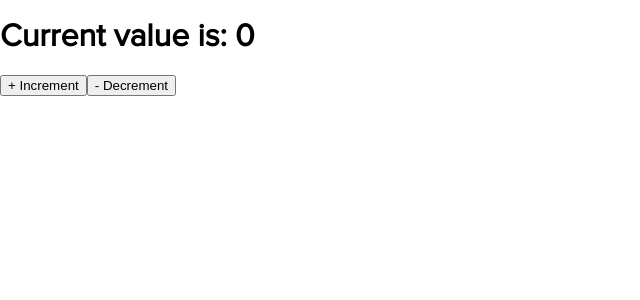
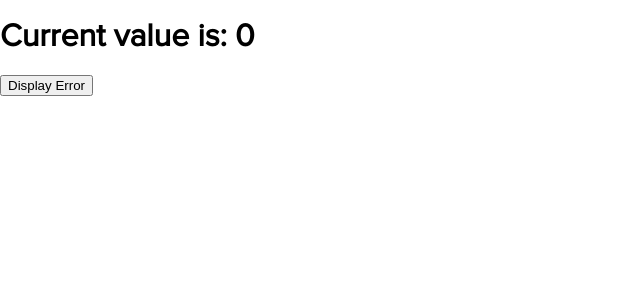
Before and after one commit to llauderesv/react-starter-kit, a React app: page /#/ in a window 1280 px wide. Shown: the top 300 px of the page, without its empty margins (0-640 px from the left). Built offline with nearby package versions, Linux system fonts and the light colour scheme.

Commit message:
add global error handling

```diff
--- a/config/webpack.common.js
+++ b/config/webpack.common.js
@@ -51,6 +51,7 @@ module.exports = {
           chunks: 'all',
           name: 'vendors',
         },
+        // Optimize CSS minification
         styles: {
           name: 'styles',
           test: /\.css$/,
--- a/src/components/App/index.jsx
+++ b/src/components/App/index.jsx
@@ -4,19 +4,23 @@ import { HashRouter, Route, Switch } from 'react-router-dom';
 import { ConnectedRouter } from 'connected-react-router';
 import { history } from '../../configureStore';
 import routes from '../../routes';
+import { connect } from 'react-redux';
 
 import './index.scss';
 
-const App = ({ browserHistory }) => {
+const App = ({ browserHistory, error }) => {
   const routesArray = routes.map((route, index) => (
     <Route key={index} {...route} />
   ));
 
   return (
     <ConnectedRouter history={browserHistory}>
-      <HashRouter hashType="noslash">
-        <Switch>{routesArray}</Switch>
-      </HashRouter>
+      <div>
+        {error.message && <h1>{error.message}</h1>}
+        <HashRouter hashType="noslash">
+          <Switch>{routesArray}</Switch>
+        </HashRouter>
+      </div>
     </ConnectedRouter>
   );
 };
@@ -25,4 +29,4 @@ App.propTypes = {
   browserHistory: PropTypes.instanceOf(history).isRequired,
 };
 
-export default App;
+export default connect(state => ({ error: state.error }))(App);
--- a/src/components/Counter.jsx
+++ b/src/components/Counter.jsx
@@ -1,17 +1,19 @@
 import React from 'react';
 import { connect } from 'react-redux';
-import { bindActionCreators } from 'redux';
-import { actionCreators } from '../reducers/counter';
+import { bindActionCreators, compose } from 'redux';
+import { actionCreators as ErrorActionCreators } from '../reducers/error';
+import { actionCreators as CounterActionCreators } from '../reducers/counter';
 
-const Counter = ({ count, increment, decrement }) => {
+const Counter = ({ count, displayError }) => {
   return (
     <div>
       <h1>Current value is: {count} </h1>
-      <button name="increment" onClick={increment}>
-        + Increment
-      </button>
-      <button name="decrement" onClick={decrement}>
-        - Decrement
+      <button
+        name="error"
+        onClick={() =>
+          displayError({ error: 'Test', message: 'Test message' })
+        }>
+        Display Error
       </button>
     </div>
   );
@@ -20,5 +22,9 @@ const Counter = ({ count, increment, decrement }) => {
 // Map Counter State to Counter component
 export default connect(
   state => state.counter,
-  dispatch => bindActionCreators(actionCreators, dispatch),
+  dispatch => {
+    return {
+      displayError: payload => dispatch({ type: 'DISPLAY_ERROR', payload }),
+    };
+  },
 )(Counter);
--- /dev/null
+++ b/src/reducers/error.js
@@ -0,0 +1,25 @@
+const displayError = 'DISPLAY_ERROR';
+const hideError = 'HIDE_ERROR';
+
+const initialState = { stackTrace: null, message: null, isShow: false };
+
+export const actionCreators = {
+  displayError: payload => ({ type: displayError, payload }),
+  hideError: () => ({ type: hideError }),
+};
+
+export const reducer = (state = initialState, action) => {
+  if (action.type === displayError) {
+    const { error, message } = action.payload; // Get the Error data in payload...
+
+    return { isShow: true, stackTrace: error, message };
+  }
+
+  if (action.type === hideError) {
+    return { ...state, isShow: false };
+  }
+
+  // If there's no match in the condition return the initial state...
+
+  return state;
+};
--- a/src/reducers/index.js
+++ b/src/reducers/index.js
@@ -1,10 +1,12 @@
 import { connectRouter } from 'connected-react-router';
 import { combineReducers } from 'redux';
 import * as counter from './counter';
+import * as error from './error';
 
 const rootReducers = history =>
   combineReducers({
     counter: counter.reducer,
+    error: error.reducer,
     router: connectRouter(history),
   });
 
```
